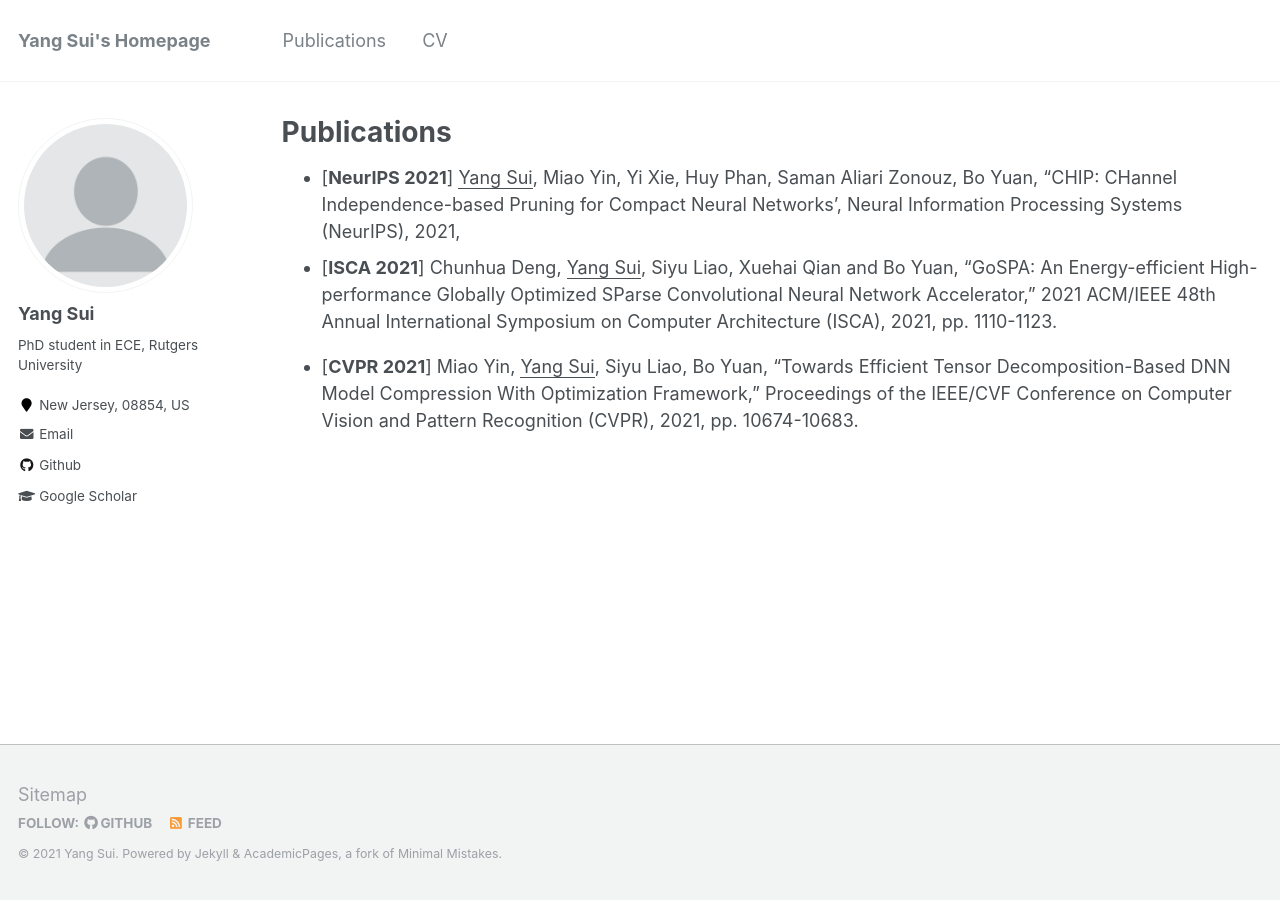
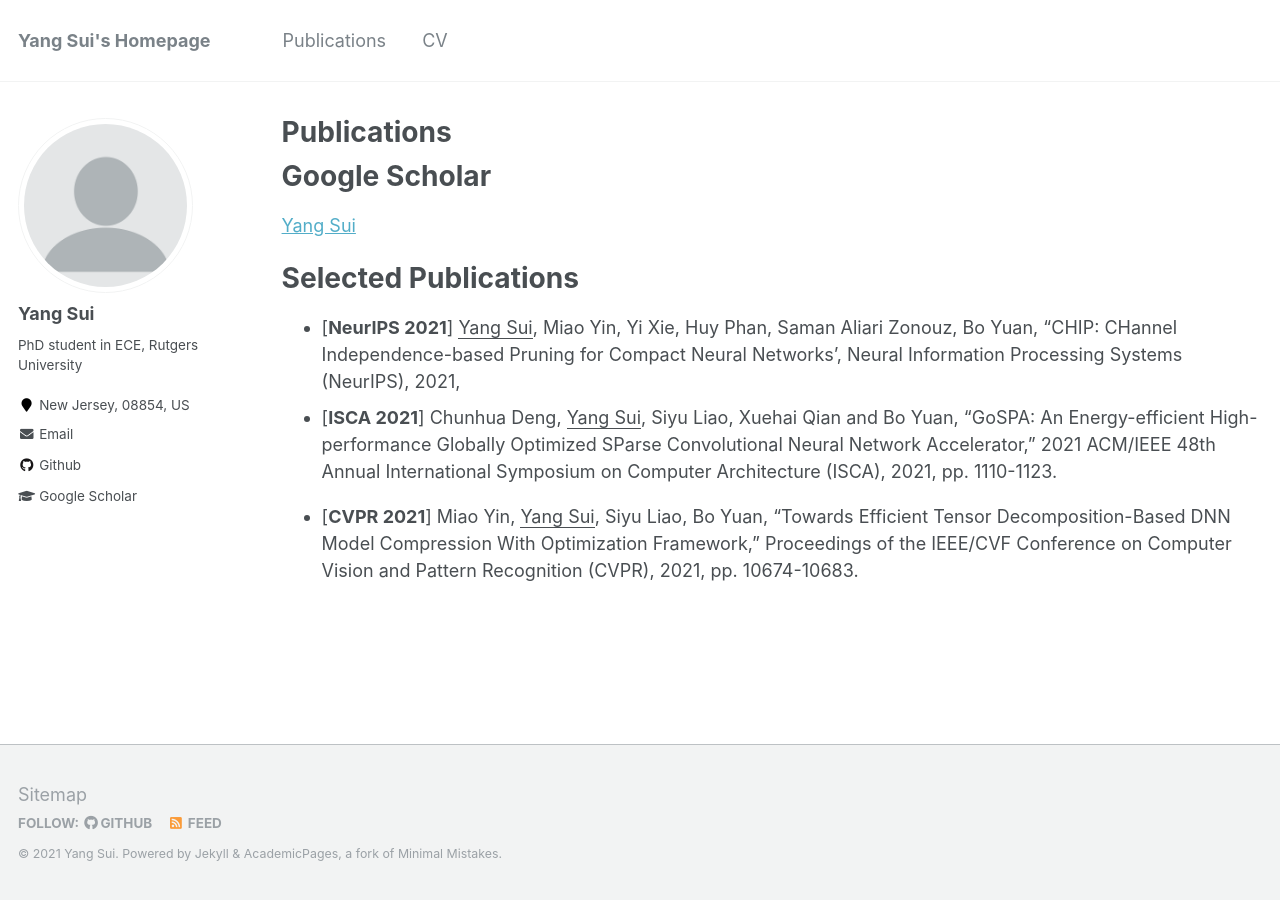
Before and after one commit to Eclipsess/yang-sui.github.io, a Jekyll site: the page built from _pages/publications.md, in a window 1280 px wide. Built offline with Jekyll 4.4.1, drawn with Linux system fonts in a browser that asks for light colours.

Commit message:
modification

```diff
--- a/_pages/publications.md
+++ b/_pages/publications.md
@@ -19,7 +19,12 @@ author_profile: true
 
 [comment]: <> ({% endfor %})
 
+Google Scholar
+================
+[Yang Sui](https://scholar.google.com/citations?hl=en&user=Q2W1p6sAAAAJ)
 
+Selected Publications
+================
 
 * [**NeurIPS 2021**] <u>Yang Sui</u>, Miao Yin, Yi Xie, Huy Phan, Saman Aliari Zonouz, Bo Yuan, "CHIP: CHannel Independence-based Pruning for Compact Neural Networks', Neural Information Processing Systems (NeurIPS), 2021,
 * [**ISCA 2021**] Chunhua Deng, <u>Yang Sui</u>, Siyu Liao, Xuehai Qian and Bo Yuan, "GoSPA: An Energy-efficient High-performance Globally Optimized SParse Convolutional Neural Network Accelerator," 2021 ACM/IEEE 48th Annual International Symposium on Computer Architecture (ISCA), 2021, pp. 1110-1123.
```
